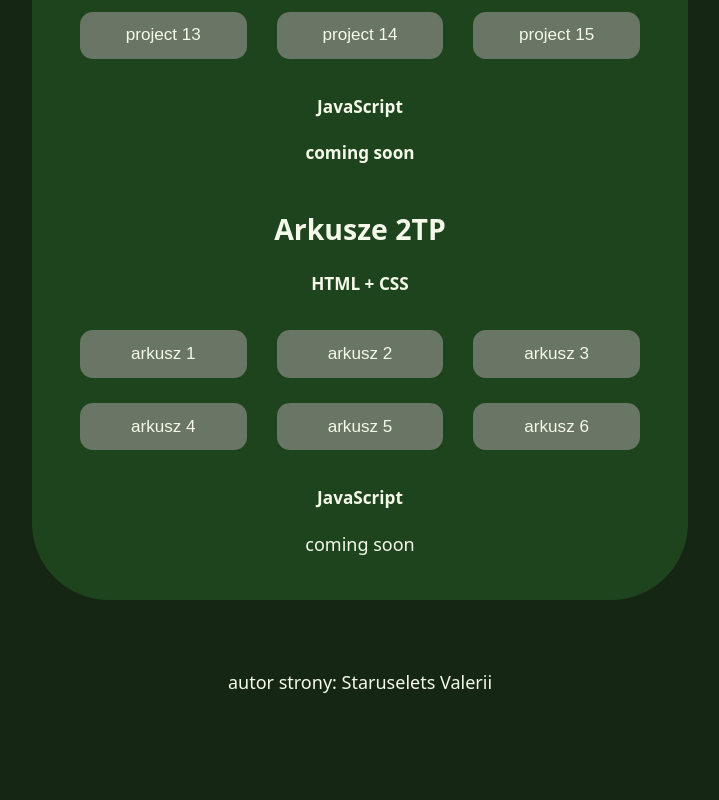
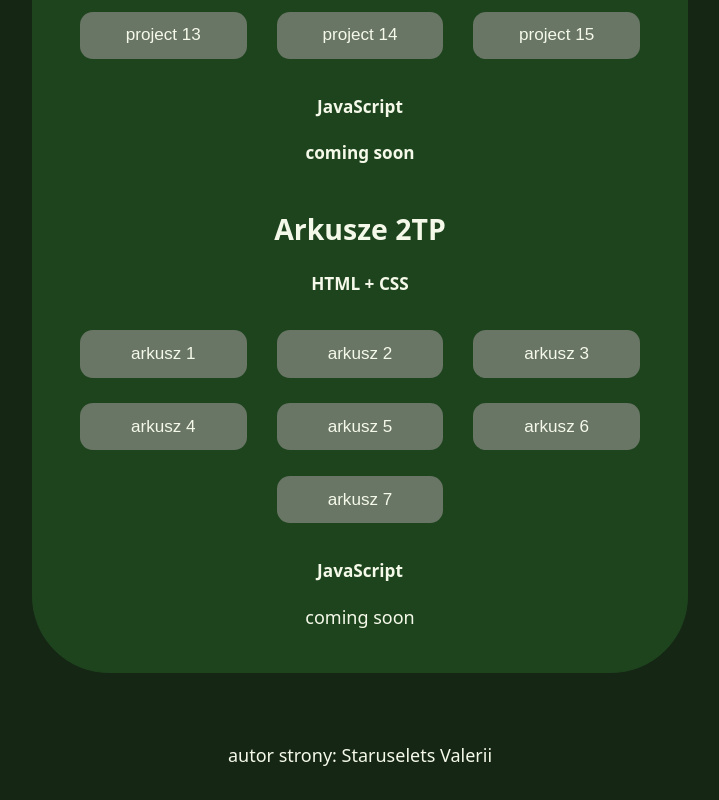
Before and after one commit to ValeriiTP/technikum, a plain HTML site: page index.html in a window 1280 px wide. Shown: the part 2137-2937 px from the top of the page, without its empty margins (280-999 px from the left). Before the commit the page ends 2864 px from the top, so only its background shows below. Drawn offline with Linux system fonts and the light colour scheme.

```diff
--- a/index.html
+++ b/index.html
@@ -118,6 +118,7 @@
       <button class="project"><a href="2TP/arkusze/HTML+CSS/04 arkusz/index.html">arkusz 4</a></button>
       <button class="project"><a href="2TP/arkusze/HTML+CSS/05 arkusz/index.html">arkusz 5</a></button>
       <button class="project"><a href="2TP/arkusze/HTML+CSS/06 arkusz/index.html">arkusz 6</a></button>
+      <button class="project"><a href="2TP/arkusze/HTML+CSS/07 arkusz/index.html">arkusz 7</a></button>
       <h4>JavaScript</h4>
       <p>coming soon</p>
     </div>
```
